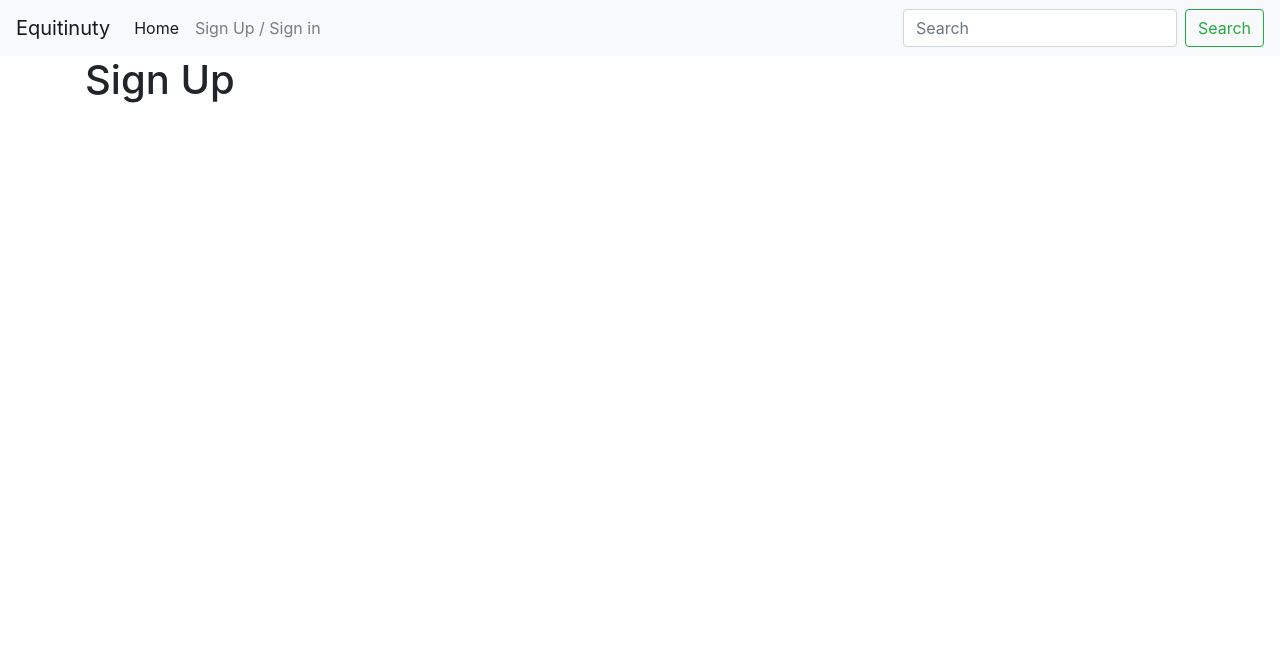
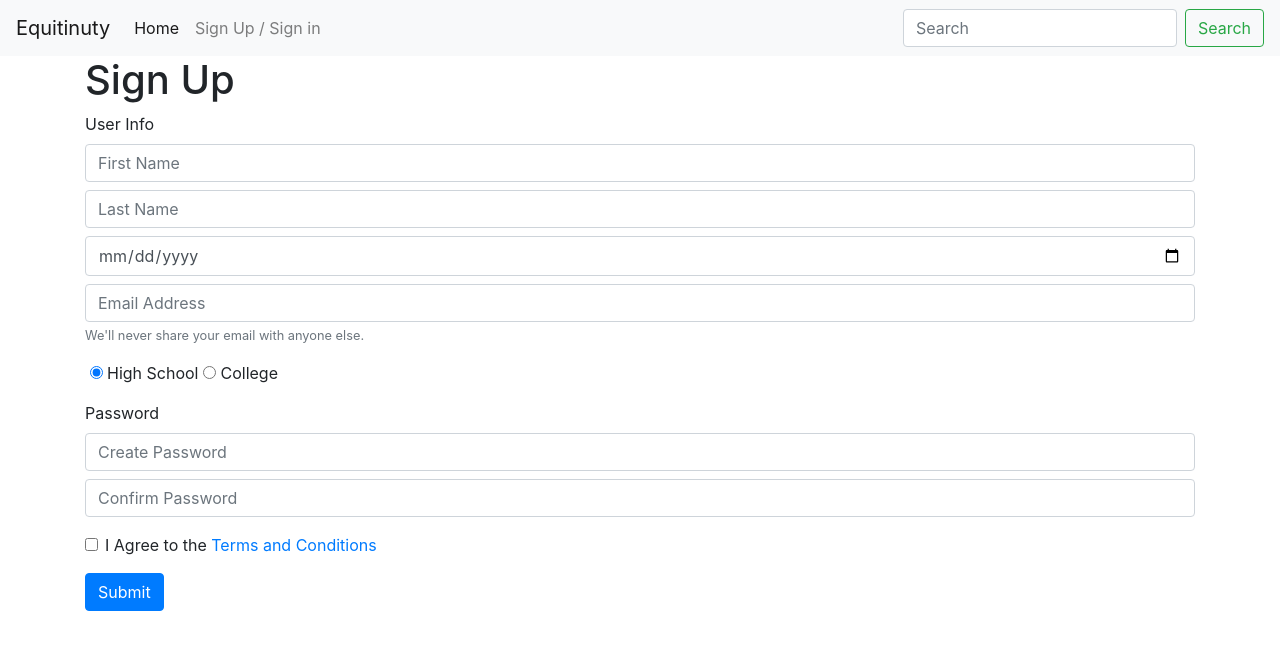
Before and after one commit to acuddeback/hoohacks19, a Django app: template hoohacks/equitunity/templates/signup.block.html in a window 1280 px wide. Shown: the top 650 px of the page. Run offline with Django 3.2, Linux system fonts and the light colour scheme; the template is opened without the code that fills it, so the values that code supplies are empty; parts of the project's set-up code (start-up, migrations or seed data) failed here and were passed over; some libraries are stand-ins or nearby versions.

Commit message:
added signup form

```diff
--- a/hoohacks/equitunity/templates/signup.block.html
+++ b/hoohacks/equitunity/templates/signup.block.html
@@ -2,4 +2,38 @@
 
 <h1>Sign Up</h1>
 
+<form action="/sign-up/" method="post">
+  <div class="form-group">
+    <label for="firstName">User Info</label>
+    <input type="text" class="form-control" id="firstName" placeholder="First Name" aria-required>
+    <label for="lastName"></label>
+    <input type="text" class="form-control" id="lastName" placeholder="Last Name" aria-required>
+    <label for="dob"></label>
+    <input type="date" class="form-control" id="dob" aria-required>
+    <label for="inputEmail"></label>
+    <input type="email" class="form-control" id="inputEmail" aria-describedby="emailHelp"
+      placeholder="Email Address">
+    <small id="emailHelp" class="form-text text-muted" aria-required>We'll never share your email with anyone else.</small>
+  </div>
+
+  <div class="form-group">
+    <label for="accountType"></label>
+    <input type="radio" id="typeHighSchool" name="accountType" value="highschool" checked aria-required> High School
+    <input type="radio" id="typeCollege" name="accountType" value="college" aria-required> College
+  </div>
+
+  <div class="form-group">
+    <label for="inputPassword">Password</label>
+    <input type="password" class="form-control" id="inputPassword" placeholder="Create Password" aria-required>
+    <label for="confirmPassword"></label>
+    <input type="password" class="form-control" id="confirmPassword" placeholder="Confirm Password" aria-required>
+  </div>
+
+  <div class="form-group form-check">
+    <input type="checkbox" class="form-check-input" id="exampleCheck1" aria-required>
+    <label class="form-check-label" for="exampleCheck1">I Agree to the <a href="/terms" target="_blank">Terms and Conditions</a></label>
+  </div>
+  <button type="submit" class="btn btn-primary">Submit</button>
+</form>
+
 {% endblock %}
--- /dev/null
+++ b/hoohacks/equitunity/templates/terms.block.html
@@ -0,0 +1,4 @@
+{% extends 'base.html' %} {% block title %}Terms and Conditions{% endblock %} {% block content %}
+<h1>Terms and Conditions</h1>
+<p>I demand to speak to my lawyer</p>
+{% endblock %}
--- a/hoohacks/equitunity/urls.py
+++ b/hoohacks/equitunity/urls.py
@@ -5,7 +5,9 @@ from . import views
 urlpatterns = [
     url(r'^$', views.home, name='home'),
     url(r'login/$', views.login, name='login'),
-    url(r'signup/$', views.signup, name='signup'),
+    url(r'signup/', views.signup, name='signup'),
     url(r'user_profile/$', views.user_profile, name='user_profile'),
-    url(r'school_profile/$', views.school_profile, name='school_profile')
+    url(r'school_profile/$', views.school_profile, name='school_profile'),
+    url(r'terms/$', views.terms, name='terms'),
+    url(r'signup/submit', views.submitSignnup, name="submitSignup")
 ]
--- a/hoohacks/equitunity/views.py
+++ b/hoohacks/equitunity/views.py
@@ -22,3 +22,7 @@ def user_profile(request):
 def school_profile(request):
       # Return the school profile page
     return render(request, 'school_profile.block.html')
+
+def terms(request):
+    # Return the terms and conditions page
+  return render(request, 'terms.block.html')
```
